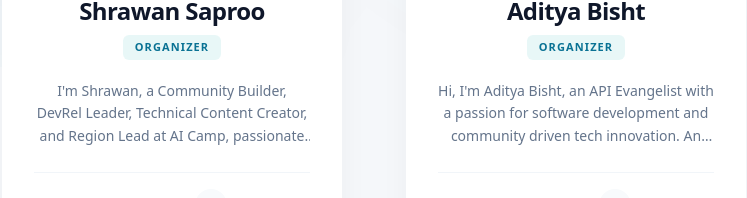
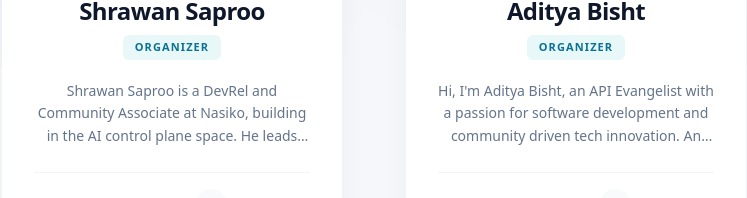
Before and after one commit to theapicommindia/frontend-api, a React (Vite) app: page /team in a window 1280 px wide. Shown: the part 733-931 px from the top of the page, without its empty margins (266-1013 px from the left). Built offline with nearby package versions, Linux system fonts and the light colour scheme; no server answers.

Commit message:
Update TeamPage.jsx

```diff
--- a/src/pages/TeamPage.jsx
+++ b/src/pages/TeamPage.jsx
@@ -12,7 +12,7 @@ const organizersData = [
     role: "Organizer",
     imgUrl: "/Shrawan Saproo.jpg",
     linkedin: "https://www.linkedin.com/in/shrawan513/",
-    about: "I'm Shrawan, a Community Builder, DevRel Leader, Technical Content Creator, and Region Lead at AI Camp, passionate about empowering developers and building thriving ecosystems. Currently leading the API Community and serving as a DigitalOcean Wavemaker, I bring 2+ years of experience in developer relations, community growth, and event management."
+    about: "Shrawan Saproo is a DevRel and Community Associate at Nasiko, building in the AI control plane space. He leads developer ecosystems, creates technical content, and drives community growth through events and programs. Also active as an API community lead and DigitalOcean Wavemaker, with 2+ years of hands-on experience in DevRel and builder engagement."
   },
   {
     id: 2,
```
